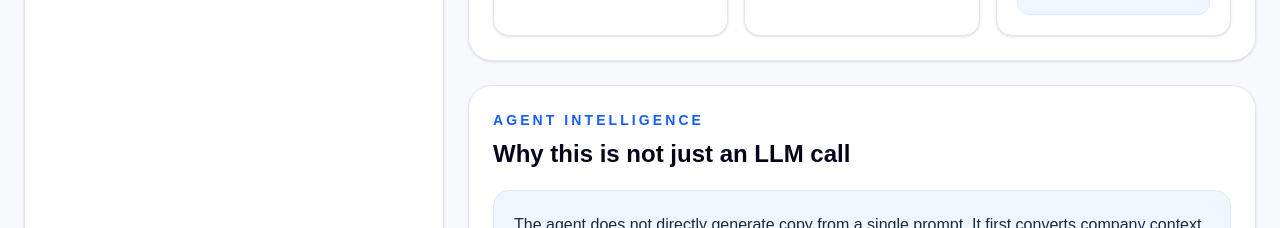
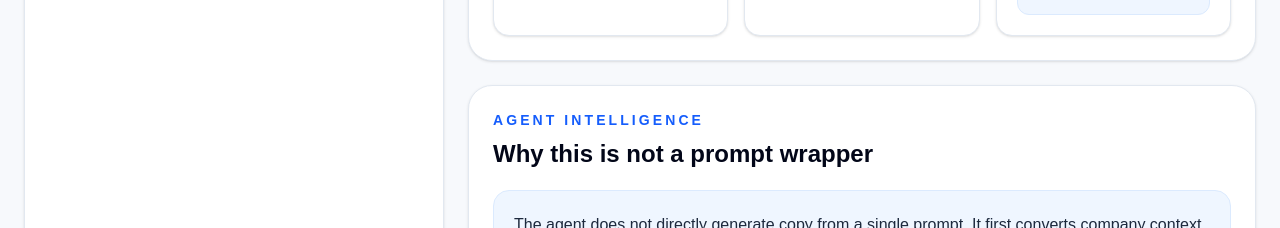
Before and after one commit to NihalShah4/psview-agent, a Next.js app: page / in a window 1280 px wide. Shown: the part 2580-2808 px from the top of the page. Built offline with nearby package versions, Linux system fonts and the light colour scheme.

Commit message:
Explain agent intelligence model

```diff
--- a/app/page.tsx
+++ b/app/page.tsx
@@ -720,7 +720,7 @@ export default function Home() {
 
 		            <Panel
             eyebrow="Agent Intelligence"
-            title="Why this is not just an LLM call"
+            title="Why this is not a prompt wrapper"
           >
             <div className="rounded-2xl border border-blue-100 bg-blue-50 p-5">
               <p className="text-base leading-7 text-slate-800">
```
